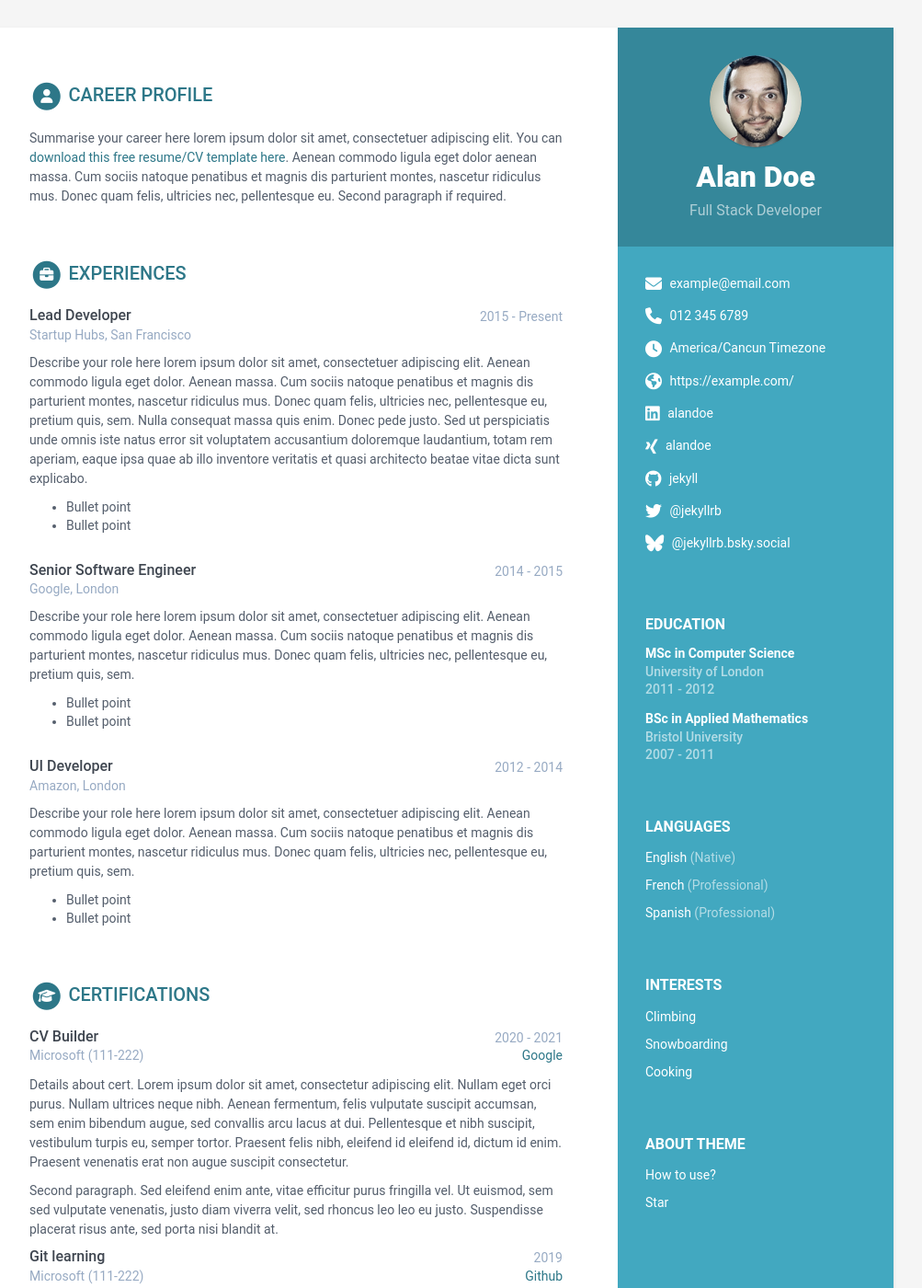
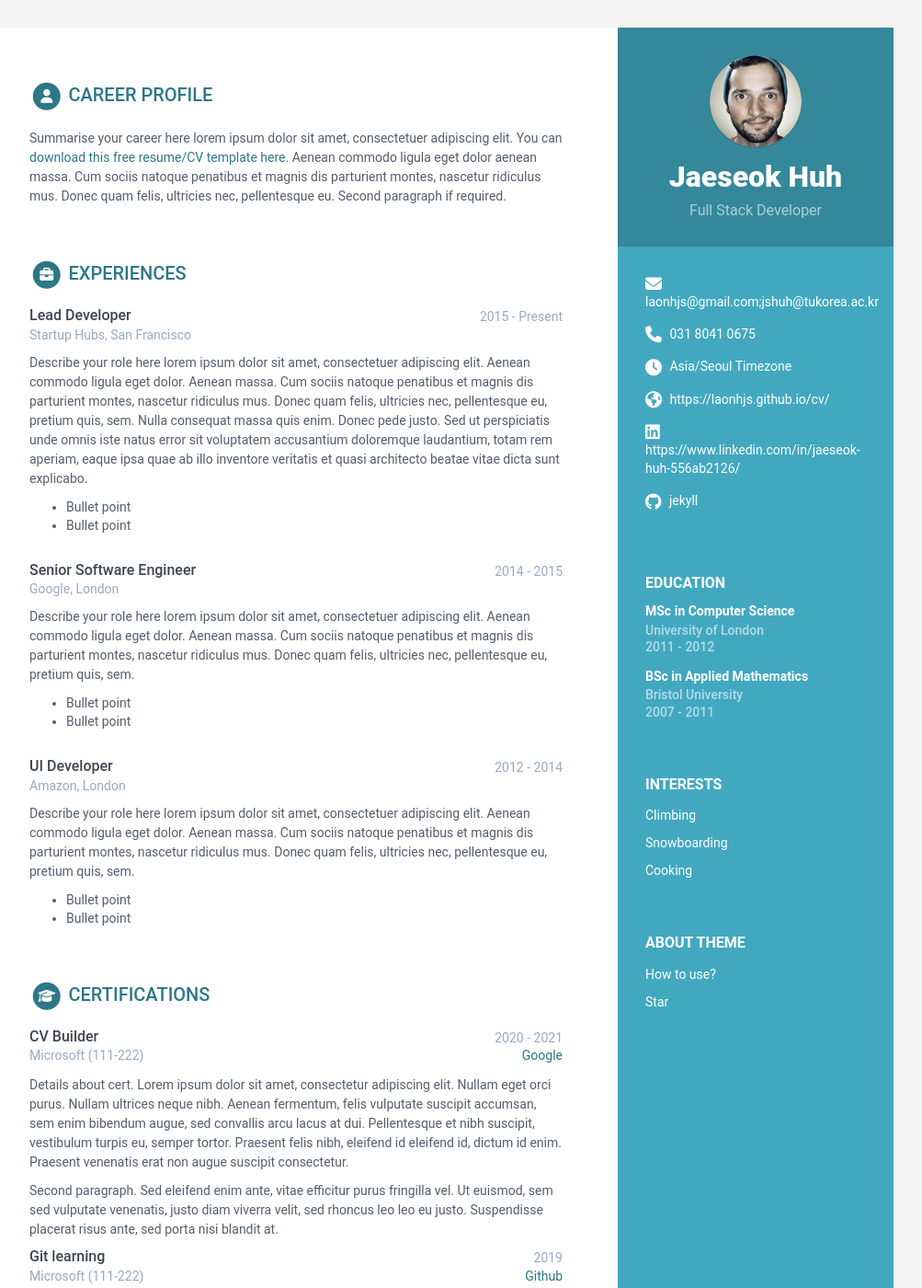
Before and after one commit to LaonHJS/jaeseokhuh.github.io, a Jekyll site: the page built from index.html, in a window 1280 px wide and 1400 px high. Shown: the whole window at 92% size, without its empty margins (168-1171 px from the left). Built offline with Jekyll 4.4.1, drawn with Linux system fonts in a browser that asks for light colours.

Commit message:
Update data.yml

```diff
--- a/_data/data.yml
+++ b/_data/data.yml
@@ -8,43 +8,19 @@ sidebar:
   education: True # set to False if you want education in main section instead of in sidebar
 
   # Profile information
-  name: Alan Doe
+  name: Jaeseok Huh
   tagline: Full Stack Developer
   avatar: profile.png #place a 100x100 picture inside /assets/images/ folder and provide the name of the file below
 
   # Sidebar links
-  email: example@email.com
-  phone: 012 345 6789
-  timezone: America/Cancun # Enter your timezone, e.g., America/Havana, Africa/Casablanca, America/North_Dakota/Center
+  email: laonhjs@gmail.com;jshuh@tukorea.ac.kr
+  phone: 031 8041 0675
+  timezone: Asia/Seoul # Enter your timezone, e.g., America/Havana, Africa/Casablanca, America/North_Dakota/Center
   citizenship:
-  website: https://example.com/ # Include the full website URL, including "http://" or "https://".
-  linkedin: alandoe
-  xing: alandoe
+  website: https://laonhjs.github.io/cv/ # Include the full website URL, including "http://" or "https://".
+  linkedin: https://www.linkedin.com/in/jaeseok-huh-556ab2126/
   github: jekyll
-  telegram: # add your nickname without '@' sign
-  gitlab:
-  bitbucket:
-  bluesky: '@jekyllrb.bsky.social' # Specify your full Bluesky handle
-  twitter: '@jekyllrb'
-  stack-overflow: # Number/Username, e.g. 123456/alandoe
-  codewars:
-  goodreads: # Number-Username, e.g. 123456-alandoe
-  mastodon: # Please include your full Mastodon link here.
-  hackerrank: # Please provide your HackerRank username.
-  leetcode: # Please provide your LeetCode username.
   pdf: # Add a PDF link here if you want to include a PDF custom version in your resume.
-
-  languages:
-    title: Languages
-    info:
-    - idiom: English
-      level: Native
-
-    - idiom: French
-      level: Professional
-
-    - idiom: Spanish
-      level: Professional
 
   interests:
     title: Interests
@@ -52,14 +28,11 @@ sidebar:
     - item: Climbing
       link:
 
-
     - item: Snowboarding
       link:
 
-
     - item: Cooking
       link:
-
 
 career-profile:
   title: Career Profile
```
